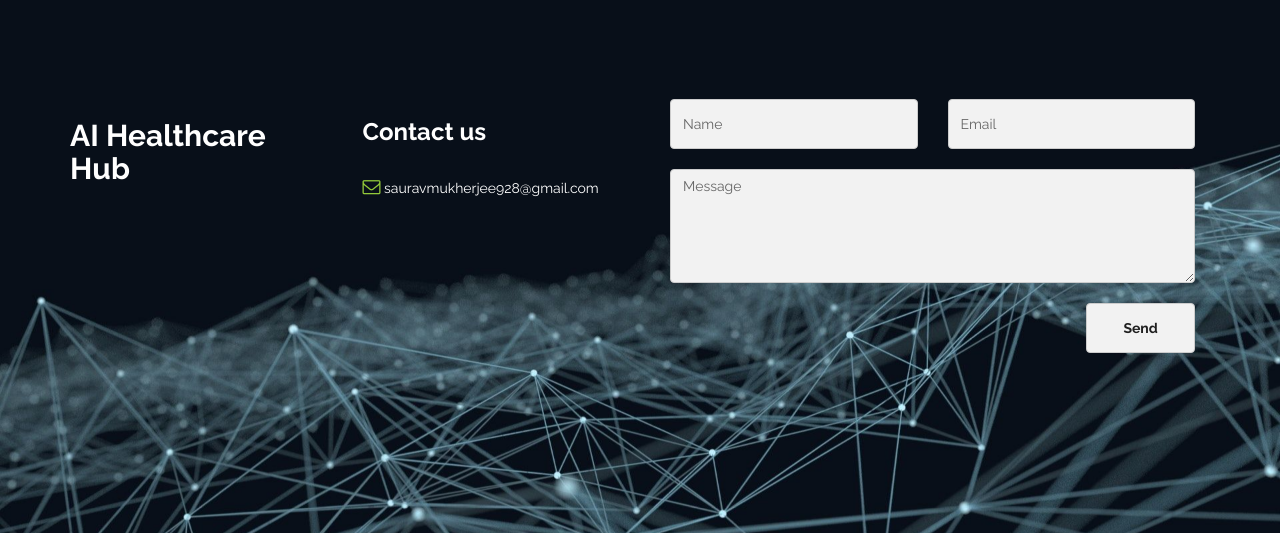
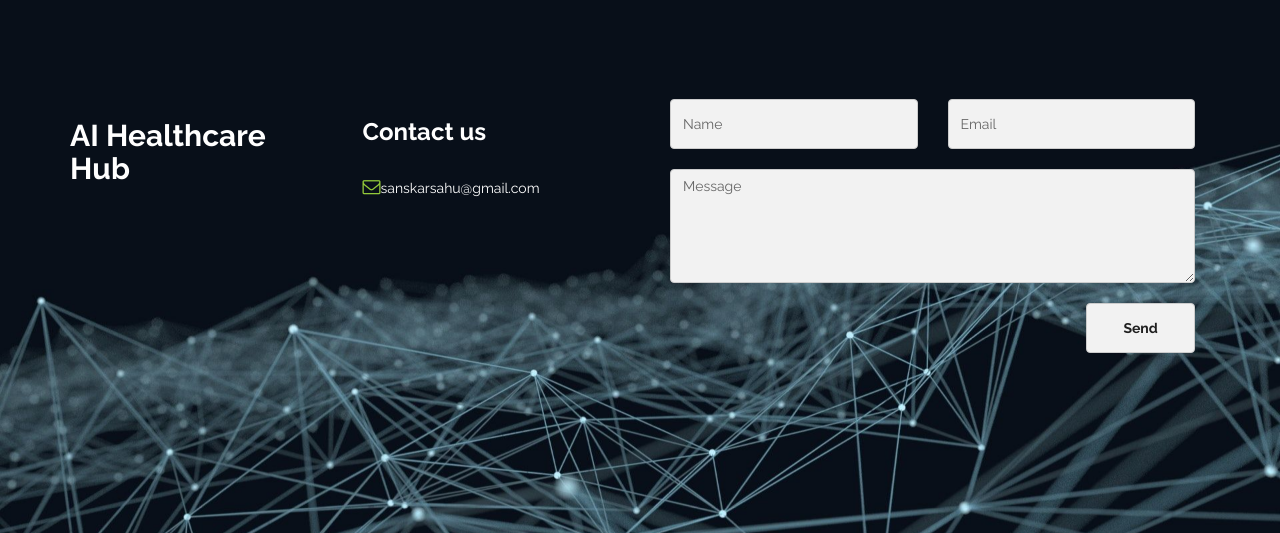
Before and after one commit to Hrishap/Healthy-Ai, a Flask app: page / in a window 1280 px wide. Shown: the part 2271-2804 px from the top of the page. Run offline with Flask 2, Linux system fonts and the light colour scheme; some libraries are stand-ins or nearby versions.

Commit message:
contact us changes

```diff
--- a/Diagnosis Page/website/templates/base.html
+++ b/Diagnosis Page/website/templates/base.html
@@ -291,7 +291,7 @@ http://www.tooplate.com/view/2081-solution
 				<div class="col-md-3 col-sm-4 wow fadeIn" data-wow-delay="0.9s">
 					<address>
 						<h3>Contact us</h3>
-						<p><i class="fa fa-envelope-o too-icon"></i> sauravmukherjee928@gmail.com</p>
+						<p><i class="fa fa-envelope-o too-icon"></i>sanskarsahu@gmail.com</p>
 					</address>
 				</div>
 				<form action="{{ url_for('messages.msg') }}" method="POST" class="col-md-6 col-sm-4" id="contact-form"
```
